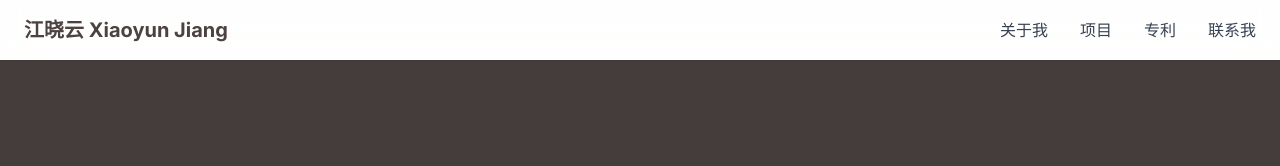
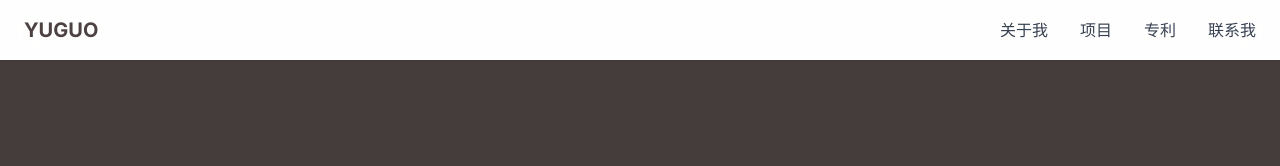
Before and after one commit to Shay-sponge/PersonalWebGuo, a plain HTML site: page index.html in a window 1280 px wide. Shown: the top 166 px of the page. Drawn offline with nearby package versions, Linux system fonts and the light colour scheme.

Commit message:
Update index.html

```diff
--- a/index.html
+++ b/index.html
@@ -147,7 +147,7 @@
     <!-- 导航栏 -->
     <header class="bg-white/80 backdrop-blur-lg sticky top-0 z-40 shadow-sm">
         <nav class="container mx-auto px-6 py-4 flex justify-between items-center">
-            <a href="#" class="text-xl font-bold" style="color: var(--text-dark);">江晓云 Xiaoyun Jiang</a>
+            <a href="#" class="text-xl font-bold" style="color: var(--text-dark);">YUGUO </a>
             <div class="hidden md:flex space-x-8 items-center">
                 <a href="#about" class="nav-link hover:text-[var(--accent)] transition-colors">关于我</a>
                 <a href="#projects" class="nav-link hover:text-[var(--accent)] transition-colors">项目</a>
```
